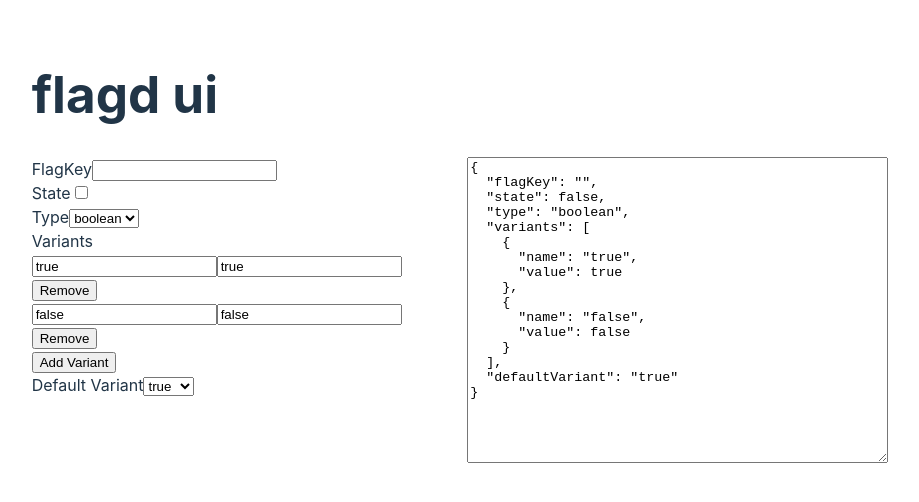
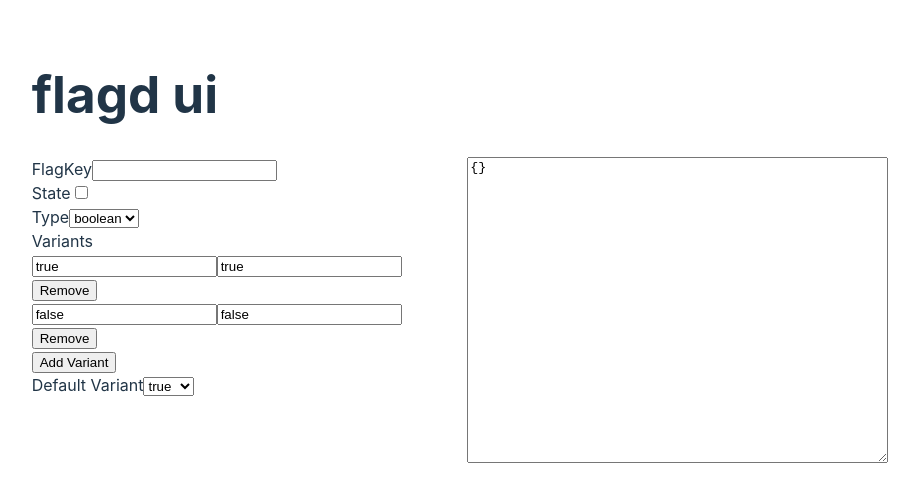
Before and after one commit to yangzhaox/flagd-ui, a React (Vite) app: page / in a window 1280 px wide. Shown: the top 502 px of the page, without its empty margins (180-1099 px from the left). Built offline with nearby package versions, Linux system fonts and the light colour scheme.

Commit message:
convert to flagd format

```diff
--- a/src/App.jsx
+++ b/src/App.jsx
@@ -1,5 +1,6 @@
 import { useState } from "react"
 import "./App.css"
+import flagFormConverter from "./flagFormConverter"
 
 function App() {
   const [flagKey, setFlagKey] = useState("")
@@ -42,7 +43,8 @@
       variants,
       defaultVariant,
     }
-    return JSON.stringify(json, null, 2)
+    const convertedJson = flagFormConverter(json)
+    return JSON.stringify(convertedJson, null, 2)
   }
 
   return (
@@ -68,17 +70,20 @@
             </select>
           </div>
           <div>
-          <label>Variants</label>
+            <label>Variants
               <div>
                 {variants.map((variant, index) => (
                   <div key={index}>
-                <input placeholder="Name" value={variant.name} onChange={(e) => handleVariantChange(index, 'name', e.target.value)} />
-                <input placeholder="Value" value={variant.value} onChange={(e) => handleVariantChange(index, 'value', e.target.value)} />
+                    <input id={`v-name-${index}`} placeholder="Name" value={variant.name}
+                      onChange={(e) => handleVariantChange(index, 'name', e.target.value)} />
+                    <input id={`v-value-${index}`} placeholder="Value" value={variant.value}
+                      onChange={(e) => handleVariantChange(index, 'value', e.target.value)} />
                     <button id="remove" onClick={() => removeVariant(index)}>Remove</button>
                   </div>
                 ))}
                 <button id="add" onClick={addVariant}>Add Variant</button>
               </div>
+            </label>
           </div>
           <div>
             <label htmlFor="defaultVariant">Default Variant</label>
--- a/src/flagFormConverter.js
+++ b/src/flagFormConverter.js
@@ -1,6 +1,14 @@
 export default function flagFormConverter(formData) {
+    if (!formData.flagKey) return {}
+
     return {
-        flagKey: formData.flagKey ? formData.flagKey : "",
-        state: formData.state ? "ENABLED" : "DISABLED"
+        [formData.flagKey]: {
+            state: formData.state ? "ENABLED" : "DISABLED",
+            variants: formData.variants?.reduce((acc, v) => {
+                acc[v.name] = v.value
+                return acc
+            }, {}),
+            defaultVariant: formData.defaultVariant
+        }
     }
 }
```
Also changed, not shown: 1 other file (tests, documents, lock files or other folders). Lines whose indentation alone changed are shown as unchanged.
